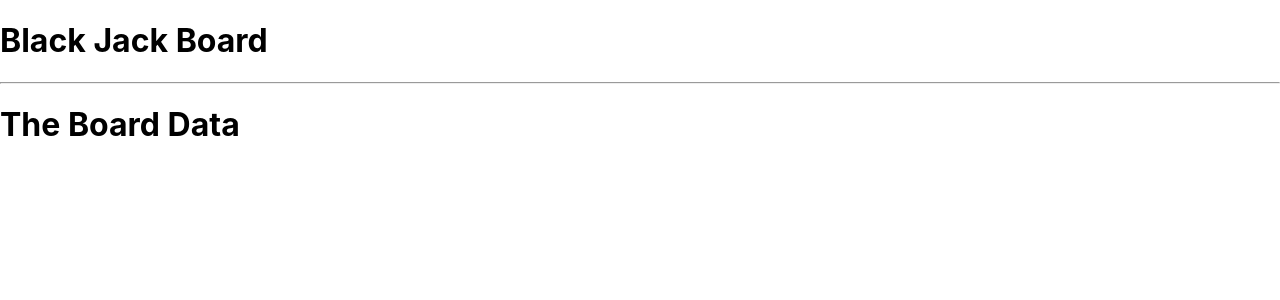
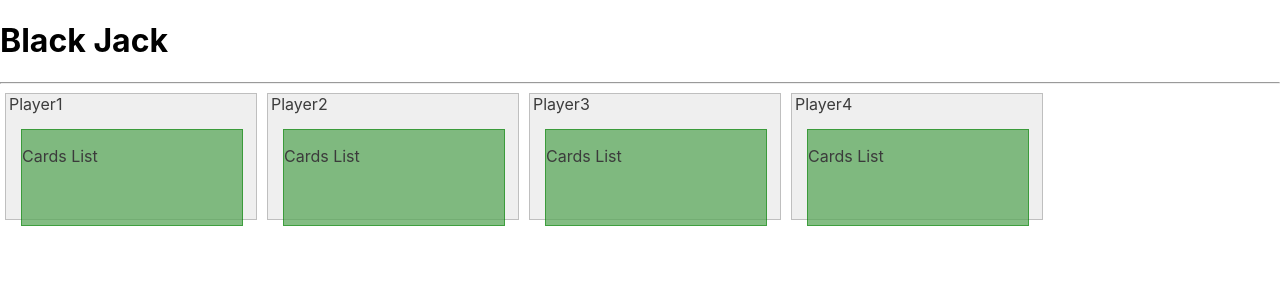
Before and after one commit to JBown94/BlackJack, a React (Create React App) app: page / in a window 1280 px wide. Shown: the top 300 px of the page. Built offline with nearby package versions, Linux system fonts and the light colour scheme.

Commit message:
Created a PlayerArea class + some basic styling

```diff
--- a/public/index.html
+++ b/public/index.html
@@ -24,7 +24,7 @@
       work correctly both with client-side routing and a non-root public URL.
       Learn how to configure a non-root public URL by running `npm run build`.
     -->
-    <title>React App</title>
+    <title>Black-Jack</title>
   </head>
   <body>
     <noscript>You need to enable JavaScript to run this app.</noscript>
--- a/src/App.js
+++ b/src/App.js
@@ -1,13 +1,11 @@
 import React from 'react';
-// import logo from './logo.svg';
+import Board from './Board';
 import './App.css';
-
-import Board from './Board';
 
 function App() {
   return (
     <div>
-      <h1>Black Jack Board</h1>
+      <h1>Black Jack</h1>
       <hr />
       <Board />
     </div>
--- a/src/Board.js
+++ b/src/Board.js
@@ -1,15 +1,27 @@
 import React from 'react';
+import PlayerArea from './PlayerArea';
 
 class Board extends React.Component {
     constructor(props) {
         super(props);
     }
 
+    renderPlayerArea(i) {
+        return (
+          <PlayerArea playerNo={i} />
+        );
+      }
+
     render() {
         return (
-          <h1>The Board Data</h1>
+          <div className="board-container">
+              {this.renderPlayerArea(1)}
+              {this.renderPlayerArea(2)}
+              {this.renderPlayerArea(3)}
+              {this.renderPlayerArea(4)}
+          </div>
         );
     }
-  }
+}
 
-  export default Board;
+export default Board;
--- /dev/null
+++ b/src/PlayerArea.css
@@ -0,0 +1,23 @@
+.player-container {
+	display: inline-block;
+    border: solid 1px #bfbfbf;
+    background: #efefef;
+    margin: 1px 5px;
+	height: 125px;
+	width: 250px;
+}
+
+    .player-container .player-name {
+        color: #3c3c3c;
+        margin: 3px;
+    }
+
+    .player-container .card-container {
+        display: inline-block;
+        border: solid 1px green;
+        background: #5aa75a;
+        opacity: 0.75;
+        margin: 15px;
+        height: 95px;
+        width: 220px;
+    }
--- /dev/null
+++ b/src/PlayerArea.js
@@ -0,0 +1,31 @@
+import React from 'react';
+import './PlayerArea.css';
+
+class PlayerArea extends React.Component {
+    constructor(props) {
+        super(props);
+
+        const defaultName = "Player" + props.playerNo;
+        const customName = null;
+
+        this.state = {
+            id: "player-area-" + props.playerNo,
+            playerName: customName || defaultName,
+            playerActive: false
+        };
+    }
+
+    render() {
+        return (
+            <div id={this.state.id} className="player-container">
+                <span className="player-name">{this.state.playerName}</span>
+                <div className="card-container">
+                    <p>Cards List</p>
+                    <ul></ul>
+                </div>
+            </div>
+        );
+    }
+}
+
+export default PlayerArea;
```
